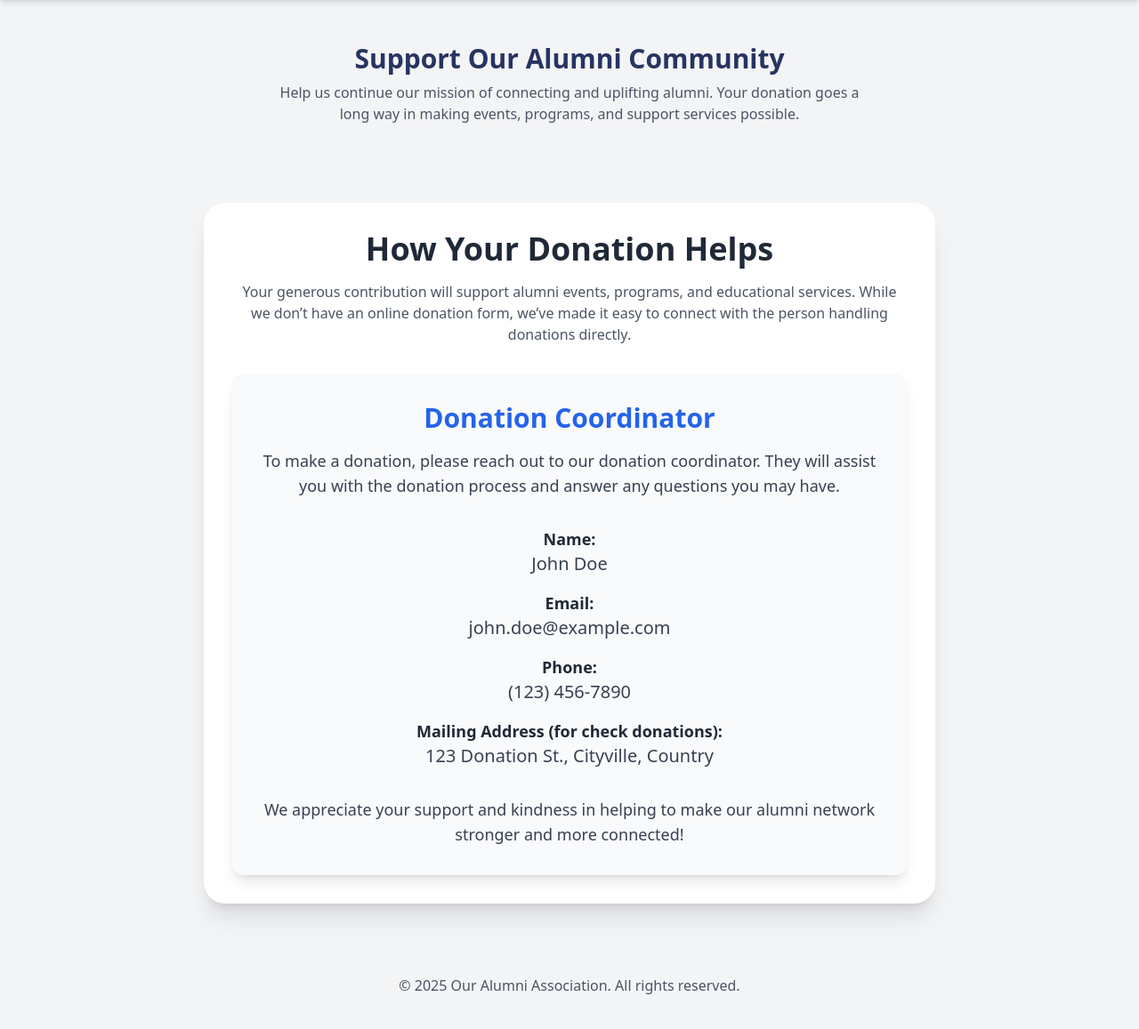
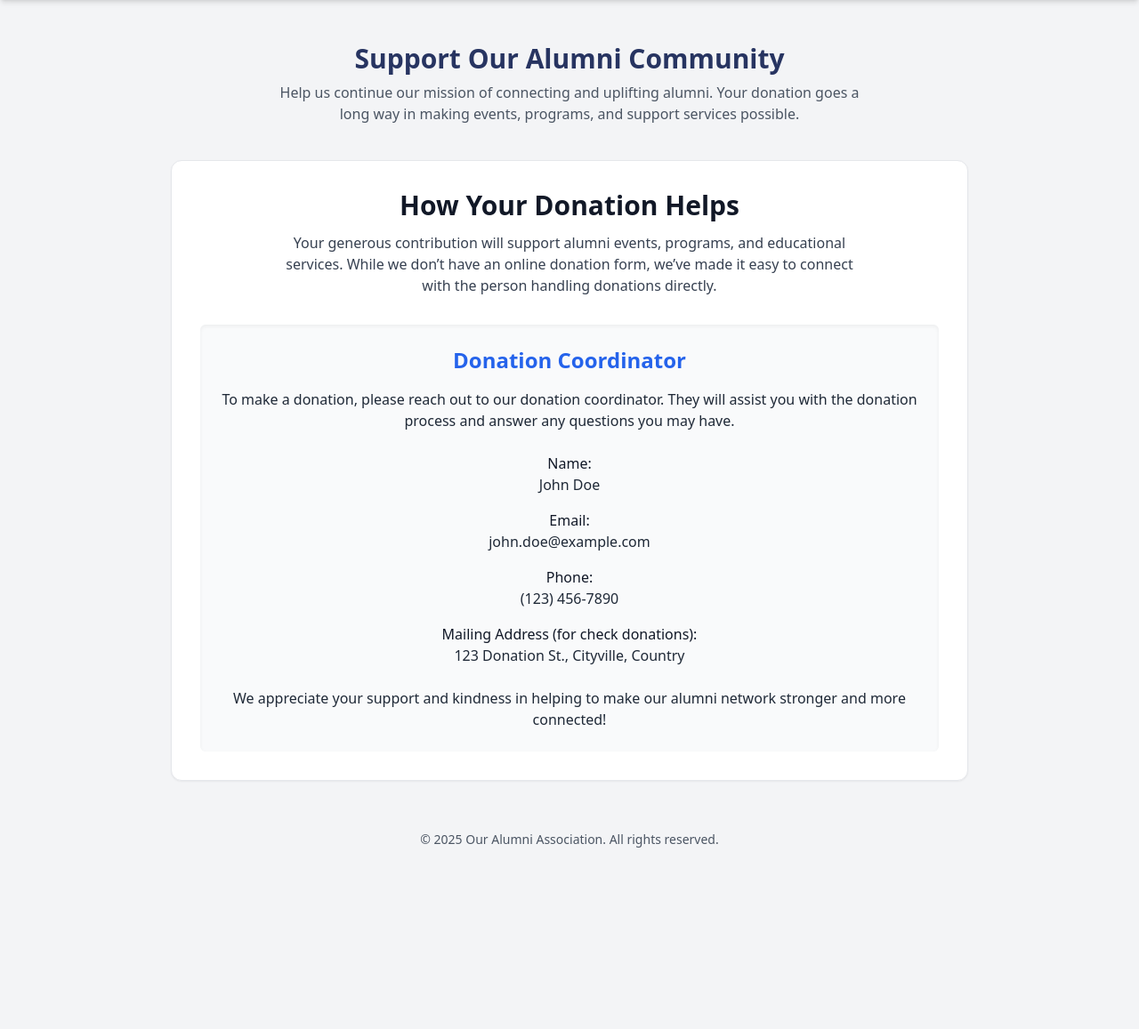
Before and after one commit to BOBLATONIO/ProjectAlumni, a Laravel app: page /donate-us in a window 1280 px wide. Shown: the part 64-1221 px from the top of the page at 89% size. Run offline with Laravel 12, Linux system fonts and the light colour scheme.

Commit message:
custom donation blade

```diff
--- a/resources/views/client/donate-us.blade.php
+++ b/resources/views/client/donate-us.blade.php
@@ -1,56 +1,70 @@
 <x-layout.client-layout>
-    <div class="w-full flex flex-col items-center justify-center max-w-screen-xl px-6 py-12 mx-auto">
+    <div class="w-full flex flex-col items-center justify-center max-w-screen-xl px-6 pt-12 mx-auto">
 
         <!-- Page Header -->
-        <x-client-components.client-page-header
-            title="Support Our Alumni Community"
-            body="Help us continue our mission of connecting and uplifting alumni. Your donation goes a long way in making events, programs, and support services possible."
-        />
+        <x-client-components.client-page-header title="Support Our Alumni Community"
+            body="Help us continue our mission of connecting and uplifting alumni. Your donation goes a long way in making events, programs, and support services possible." />
 
         <!-- Donation Information Section -->
-        <section class="bg-white rounded-3xl shadow-xl p-8 mt-12 w-full sm:w-3/4 lg:w-2/3">
+        <section
+            class="w-full max-w-4xl mx-auto bg-white dark:bg-[#252728] p-6 md:p-8 rounded-xl shadow-sm border border-gray-200 dark:border-gray-700">
             <div class="text-center mb-8">
-                <h2 class="text-4xl font-semibold text-gray-800">How Your Donation Helps</h2>
-                <p class="text-gray-600 mt-4">Your generous contribution will support alumni events, programs, and educational services. While we don’t have an online donation form, we’ve made it easy to connect with the person handling donations directly.</p>
+                <h2 class="text-2xl md:text-3xl font-semibold text-gray-900 dark:text-gray-100">How Your Donation Helps
+                </h2>
+                <p class="text-sm md:text-base text-gray-700 dark:text-gray-300 mt-3 max-w-2xl mx-auto">
+                    Your generous contribution will support alumni events, programs, and educational services. While we
+                    don’t have an online donation form, we’ve made it easy to connect with the person handling donations
+                    directly.
+                </p>
             </div>
 
-            <div class="flex justify-center items-center">
-                <div class="bg-gray-50 rounded-xl shadow-lg w-full p-8 text-center">
-                    <h3 class="text-3xl font-semibold text-blue-600">Donation Coordinator</h3>
-                    <p class="text-lg text-gray-700 mt-4">To make a donation, please reach out to our donation coordinator. They will assist you with the donation process and answer any questions you may have.</p>
+            <div class="bg-gray-50 dark:bg-[#2f3132] rounded-md shadow-inner p-6">
+                <h3 class="text-xl md:text-2xl font-semibold text-blue-600 dark:text-blue-400 text-center">Donation
+                    Coordinator</h3>
+                <p class="text-sm md:text-base text-gray-800 dark:text-gray-300 text-center mt-4">
+                    To make a donation, please reach out to our donation coordinator. They will assist you with the
+                    donation process and answer any questions you may have.
+                </p>
 
-                    <!-- Contact Information Section -->
-                    <div class="mt-8">
-                        <p class="font-bold text-lg text-gray-800">Name:</p>
-                        <p class="text-xl text-gray-700">John Doe</p>
+                <!-- Contact Info -->
+                <div class="mt-6 space-y-4 text-center  text-gray-800 dark:text-gray-300">
+                    <div>
+                        <p class="font-medium text-gray-900 dark:text-gray-100">Name:</p>
+                        <p class="text-sm md:text-base">John Doe</p>
                     </div>
 
-                    <div class="mt-4">
-                        <p class="font-bold text-lg text-gray-800">Email:</p>
-                        <p class="text-xl text-gray-700">john.doe@example.com</p>
+                    <div>
+                        <p class="font-medium text-gray-900 dark:text-gray-100">Email:</p>
+                        <p class="text-sm md:text-base">john.doe@example.com</p>
                     </div>
 
-                    <div class="mt-4">
-                        <p class="font-bold text-lg text-gray-800">Phone:</p>
-                        <p class="text-xl text-gray-700">(123) 456-7890</p>
+                    <div>
+                        <p class="font-medium text-gray-900 dark:text-gray-100">Phone:</p>
+                        <p class="text-sm md:text-base">(123) 456-7890</p>
                     </div>
 
-                    <div class="mt-4">
-                        <p class="font-bold text-lg text-gray-800">Mailing Address (for check donations):</p>
-                        <p class="text-xl text-gray-700">123 Donation St., Cityville, Country</p>
+                    <div>
+                        <p class="font-medium text-gray-900 dark:text-gray-100">Mailing Address (for check donations):
+                        </p>
+                        <p class="text-sm md:text-base">123 Donation St., Cityville, Country</p>
                     </div>
+                </div>
 
-                    <!-- Call to Action -->
-                    <div class="mt-8">
-                        <p class="text-lg text-gray-700">We appreciate your support and kindness in helping to make our alumni network stronger and more connected!</p>
-                    </div>
+                <!-- Appreciation Message -->
+                <div class="mt-6 text-sm md:text-base text-gray-800 dark:text-gray-300 text-center">
+                    We appreciate your support and kindness in helping to make our alumni network stronger and more
+                    connected!
                 </div>
             </div>
         </section>
 
+
         <!-- Footer Section -->
-        <footer class="text-center py-8 mt-12 bg-gray-100 w-full">
-            <p class="text-gray-600">© 2025 Our Alumni Association. All rights reserved.</p>
+        <footer class="w-full max-w-4xl mx-auto mt-8 p-4 md:p-6  text-center">
+            <p class="text-sm text-gray-600 dark:text-gray-400">
+                © 2025 Our Alumni Association. All rights reserved.
+            </p>
         </footer>
+
     </div>
 </x-layout.client-layout>
```
